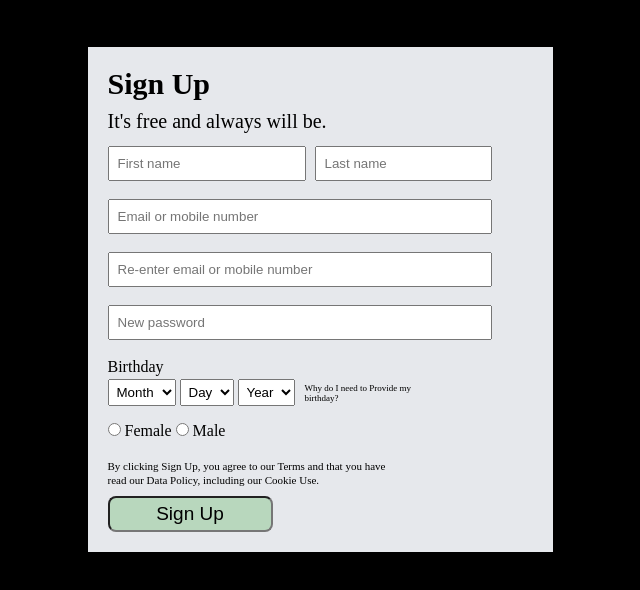
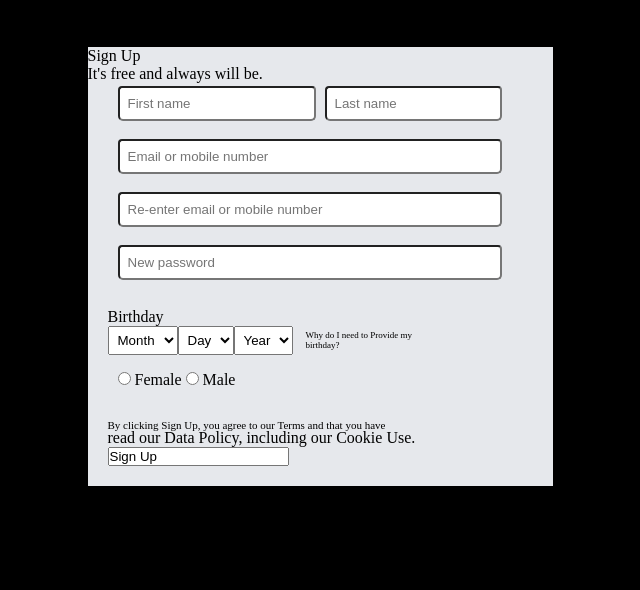
Before and after one commit to Amirullah8/Amirullah8.github.io, a plain HTML site: page latihan/testfb/index.html in a window 1280 px wide. Shown: the whole page, without its empty margins (320-960 px from the left). Drawn offline with Linux system fonts and the light colour scheme.

Commit message:
Update style.css

```diff
--- a/latihan/testfb/css/style.css
+++ b/latihan/testfb/css/style.css
@@ -10,20 +10,6 @@
 body {
     background-color: black;
 }
-.header {
-    padding: 20px;
-}
-.form {
-    padding: 15px;
-}
-.page {
-    margin-bottom: 9px;
-    font-size: 30px;
-    font-weight: bold;
-}
-.awal {
-    font-size: 20px;
-}
 .form {
     padding: 20px;
     margin-top: -27px;
@@ -31,59 +17,81 @@ body {
 input#pasword {
     width: 364px;
     padding: 8px;
+    border-radius: 4px 4px 5px 5px;
 }
 input#re-enter {
     width: 364px;
     padding: 8px;
+    border-radius: 4px 4px 5px 5px;
 }
 input#email {
     width: 364px;
     padding: 8px;
+    border-radius: 4px 4px 5px 5px;
 }
 input#last {
     width: 157px;
     padding: 8px;
+    border-radius: 4px 4px 5px 5px;
 }
 input#nama {
     padding: 8px;
     width: 178px;
     margin-right: 5px;
-}
-.birth {
-    font-size: 19px;
-    margin-bottom: -8px;
+    border-radius: 4px 4px 5px 5px;
 }
 select {
-    padding: 4px;
+    padding: 5px;
     display: inline-block;
     margin-left: 0px;
+    float: left;
 }
 .radio {
-    margin-top: 16px;
+    margin-top: 8px;
 }
 p.ayat {
     margin-top: -16px;
     margin-bottom: -2px;
     font-size: 11px;
-}p.tepi {
+}
+p.tepi {
     display: inline-block;
-    margin-top: -3px;
-    padding: 6px;
+    margin-top: -7px;
+    padding: 7px;
     font-size: 9px;
     position: relative;
     top: 4px;
-	width: 111px;
+    width: 115px;
+    margin-left: 6px;
 }
-p {
-    font-size: 11px;
-    margin-top: 4px;
+
+form {
+    padding: 10px;
+    /* margin-right: 2px; */
 }
-input#sign {
+
+h1 {
+    margin-left: 21px;
+}
+
+h3 {
+    margin-left: 21px;
+    margin-bottom: 29px;
+}
+
+label.bday {margin-top: 40px;}
+
+p.day {
     margin-top: 10px;
-    padding: 5px;
-    width: 151px;
-    text-align: center;
-    font-size: 19px;
-    background: rgba(76, 175, 80, 0.3);
-    border-radius: 8px;
+    margin-bottom: -12px;
+    font-size: 17px;
 }
+
+button {
+    padding: 6px;
+    width: 186px;
+    height: 41px;
+    margin-top: 19px;
+    border-radius: 5px;
+    font-size: 21px;
+}
```
